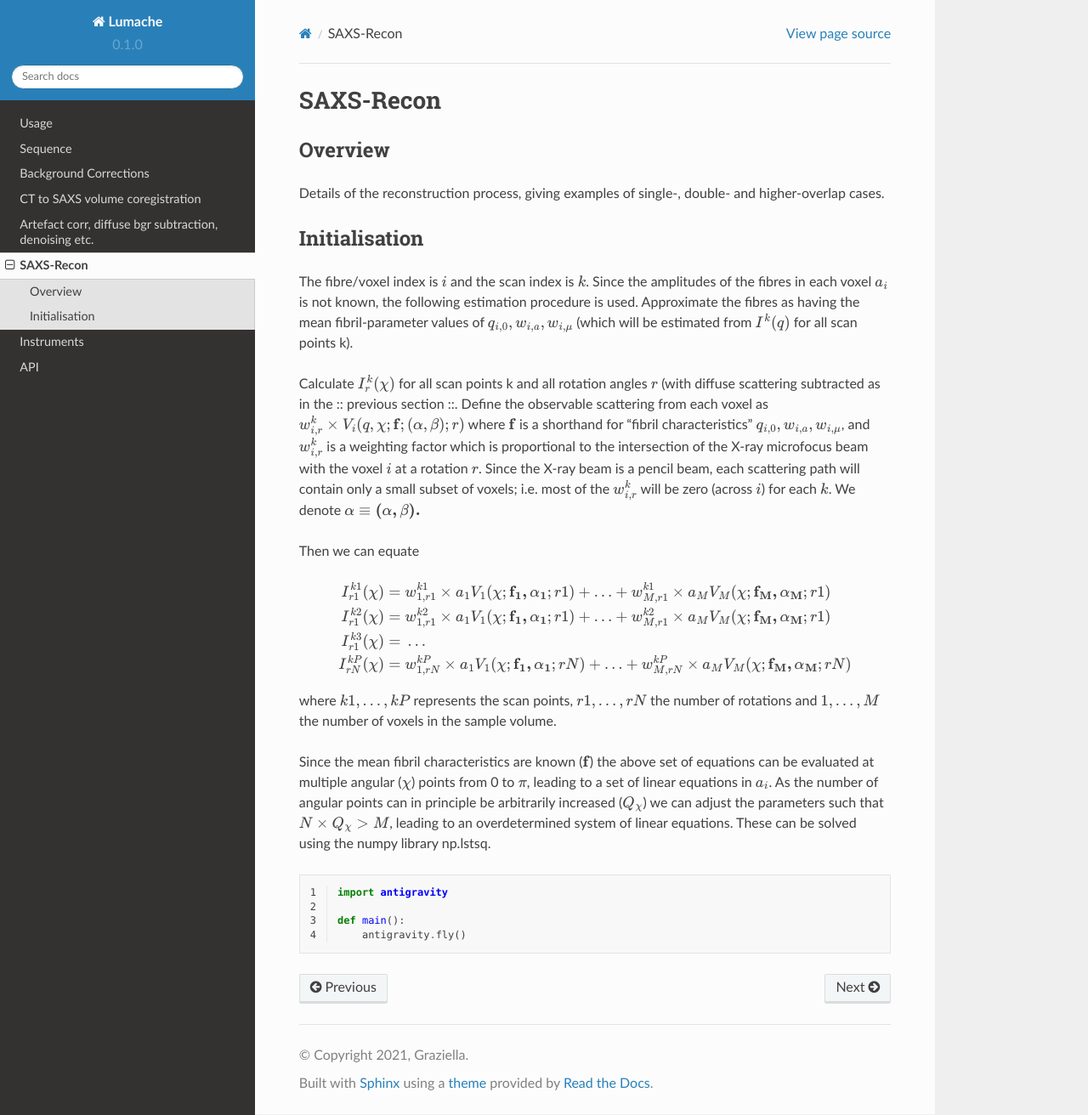
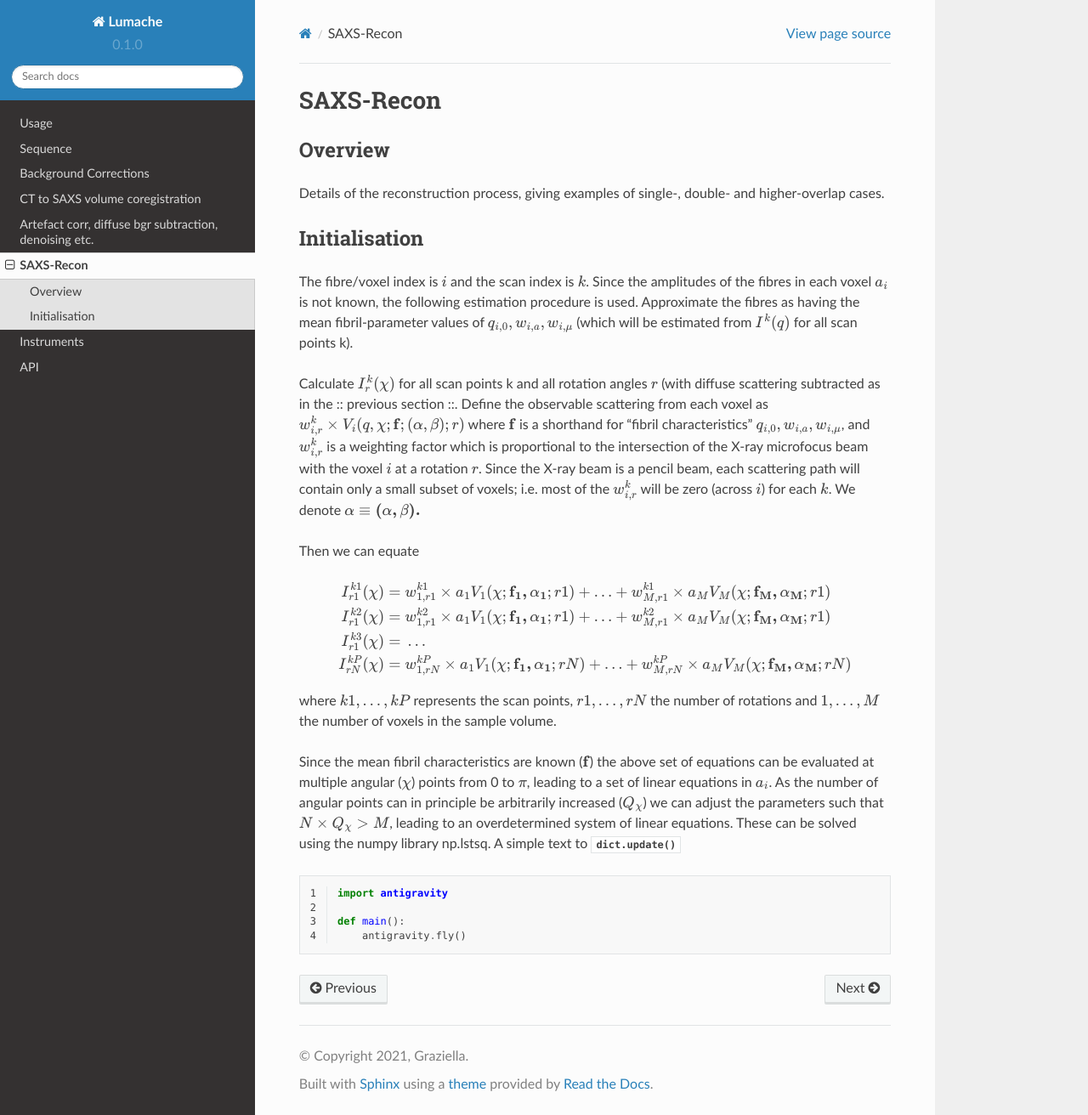
Before and after one commit to himadri111/saxs-docs-tutorial, a Sphinx documentation site: the page built from docs/source/saxsrecon.rst, in a window 1280 px wide and 1312 px high. Shown: the whole window at 85% size. Built offline with Sphinx 7.4.7 and the Read the Docs theme 2.0.0, drawn with Linux system fonts in a browser that asks for light colours.

Commit message:
Update saxsrecon.rst

```diff
--- a/docs/source/saxsrecon.rst
+++ b/docs/source/saxsrecon.rst
@@ -29,7 +29,7 @@
 
 where :math:`k1,\ldots,kP` represents the scan points, :math:`r1,\ldots,rN` the number of rotations and :math:`1,\ldots,M` the number of voxels in the sample volume.
 
-Since the mean fibril characteristics are known (:math:`\bf{f}`) the above set of equations can be evaluated at multiple angular (:math:`\chi`) points from 0 to :math:`\pi`, leading to a set of linear equations in :math:`a_{i}`. As the number of angular points can in principle be arbitrarily increased (:math:`Q_{\chi}`) we can adjust the parameters such that :math:`N \times Q_{\chi} > M`, leading to an overdetermined system of linear equations. These can be solved using the numpy library np.lstsq.
+Since the mean fibril characteristics are known (:math:`\bf{f}`) the above set of equations can be evaluated at multiple angular (:math:`\chi`) points from 0 to :math:`\pi`, leading to a set of linear equations in :math:`a_{i}`. As the number of angular points can in principle be arbitrarily increased (:math:`Q_{\chi}`) we can adjust the parameters such that :math:`N \times Q_{\chi} > M`, leading to an overdetermined system of linear equations. These can be solved using the numpy library np.lstsq. A simple text to :meth:`dict.update`
 
 .. code-block:: python
    :linenos:
```
